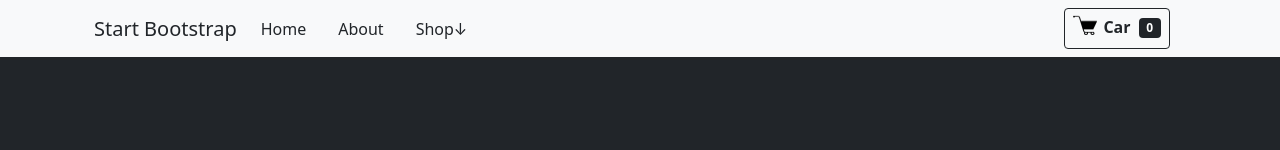
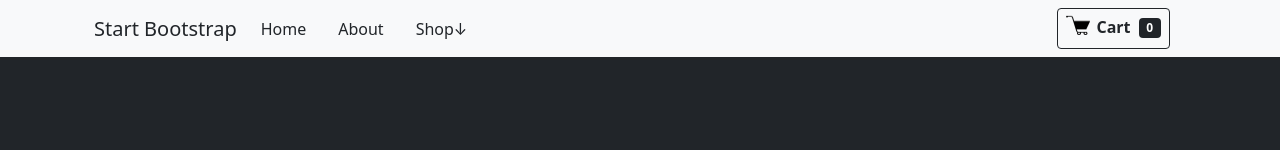
Before and after one commit to Sanjeevi03/guvi_shoppingCart, a React (Create React App) app: page / in a window 1280 px wide. Shown: the top 150 px of the page. Built offline with nearby package versions, Linux system fonts and the light colour scheme.

Commit message:
Feb 2 1.10pm

```diff
--- a/src/Components/Header.jsx
+++ b/src/Components/Header.jsx
@@ -47,7 +47,7 @@ function Header(props) {
                 <div className="d-flex justify-content-sm-start justify-content-lg-end w-75 ">
                   <div onClick={handleCartBox} className="card-pro ms-sm-4  ms-md-4 me-3 px-2 btn btn-outline-dark  fw-bold">
                     <img src={shopping_cart} alt="" className="card-icon " />
-                    Car
+                    Cart
                     <span className="badge bg-dark ms-2">{cartVal}</span>
                   </div>
                 </div>
```
